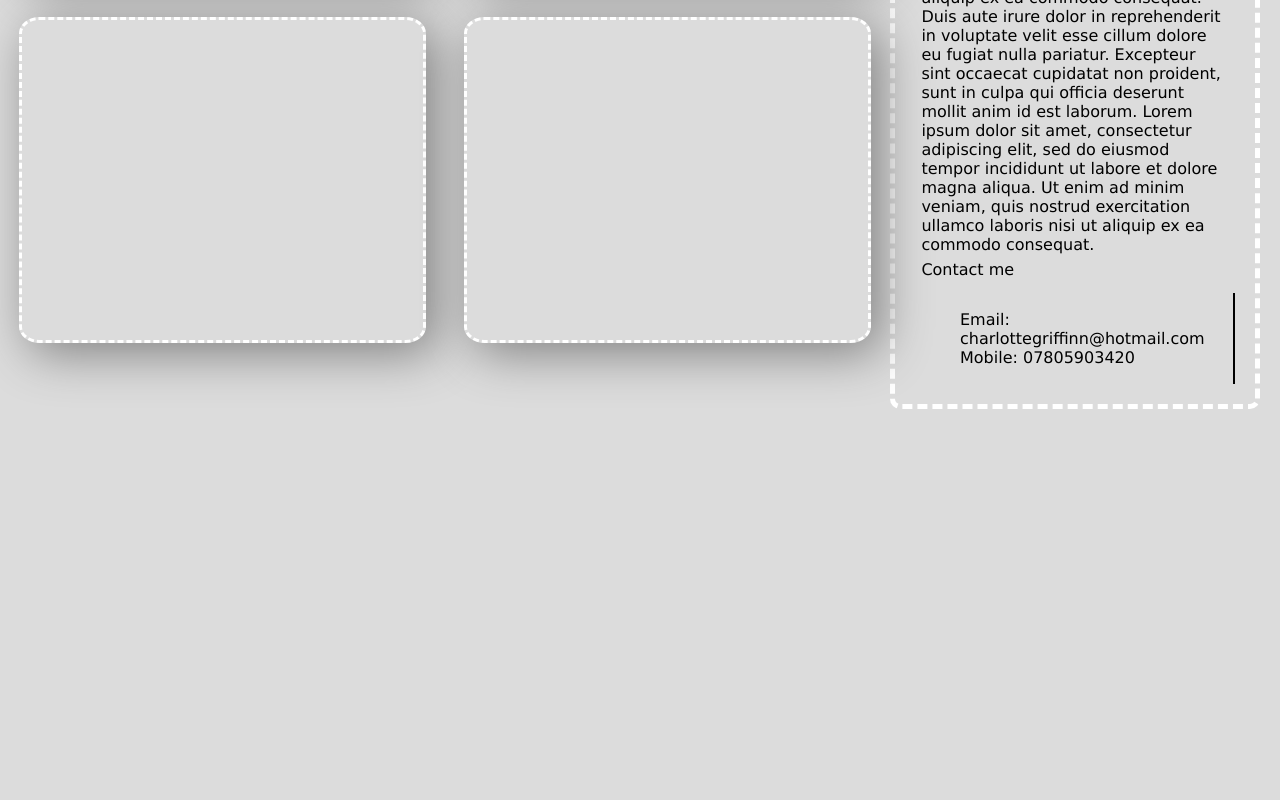
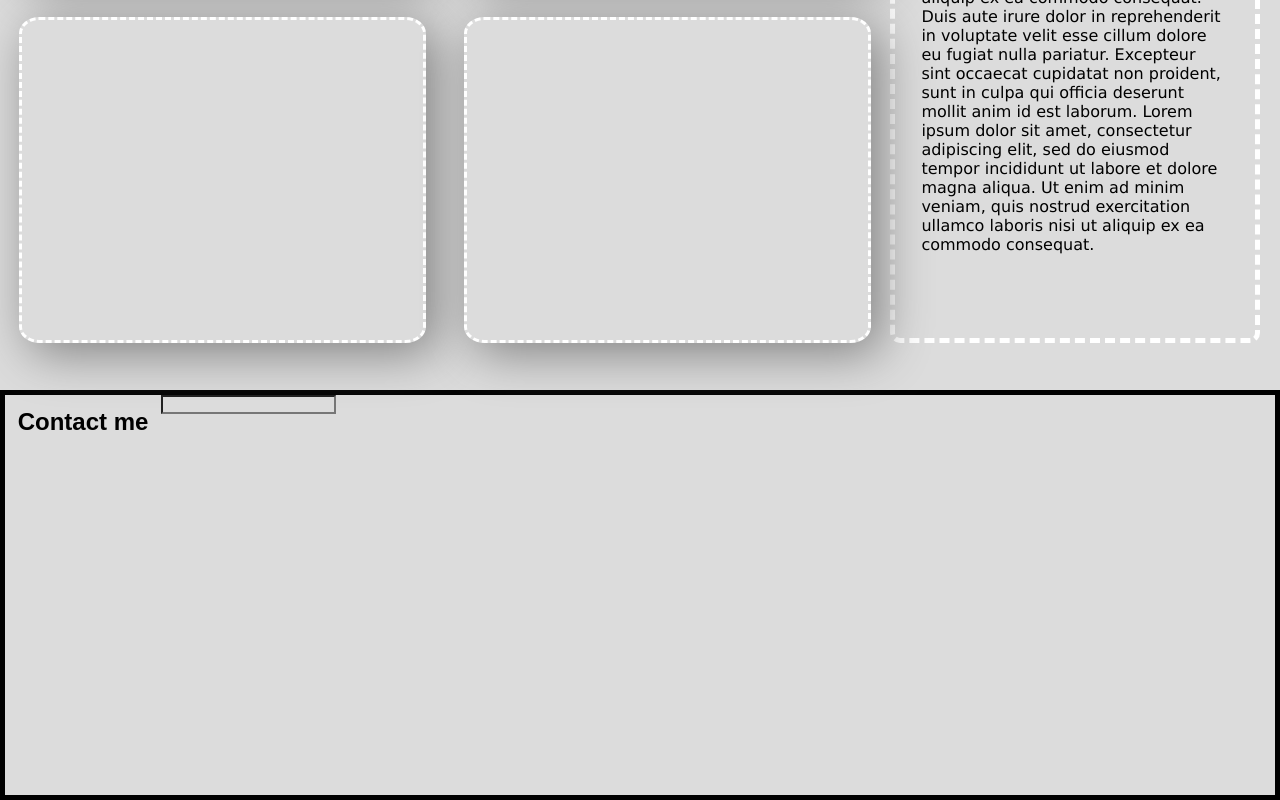
Before and after one commit to Charl1410/Portfolio, a plain HTML site: page index.html in a window 1280 px wide. Shown: the part 894-1694 px from the top of the page. Before the commit the page ends 1303 px from the top, so only its background shows below. Drawn offline with Linux system fonts and the light colour scheme; a web font is replaced by a local one.

Commit message:
updated CSS

```diff
--- a/Assets/CSS/style.css
+++ b/Assets/CSS/style.css
@@ -18,15 +18,14 @@ li {
     margin-left: 28px;
     margin-top: 7px;
     padding: 17px;
-    border-right: solid 2px black;
 
 
 }
 
 nav {
-
     display:flex;
     justify-content: flex-end;
+
 
 
 }
@@ -46,9 +45,6 @@ a {
     opacity: 80%;
 
 }
-
-
-
 
 
 p {
@@ -134,9 +130,18 @@ aside {
         clear: both;
         float: right;
         width: 25%;
+        height: 83%;
         font-family: 'Gill Sans', 'Gill Sans MT', Calibri, 'Trebuchet MS', sans-serif;
         border: dashed 5px white;
         border-radius: 10px;
+
+}
+
+.contact-me {
+    border:solid 5px black;
+    height: 50vh;
+
+
 
 }
 
--- a/index.html
+++ b/index.html
@@ -62,15 +62,7 @@
              mollit anim id est laborum. Lorem ipsum dolor sit amet, consectetur adipiscing elit, sed do eiusmod tempor incididunt ut labore et dolore magna aliqua. Ut enim ad minim veniam, quis nostrud exercitation ullamco laboris nisi ut aliquip ex
              ea commodo consequat.  </p>
 
-             <p>Contact me</p>
-        <ul>
-        <li>
-            <span>Email:</span> <a href = "#">charlottegriffinn@hotmail.com</a>
-            <span>Mobile:</span> <a href = "#">07805903420</a>
 
-        </li>
-
-        </ul>
 
     </aside>
 
@@ -114,6 +106,14 @@
 
 </div>
 
+<section class = contact-me>
+
+    <h1> Contact me </h1>
+
+    <input type = text >
+
+</section>
+
 
 
 
```
